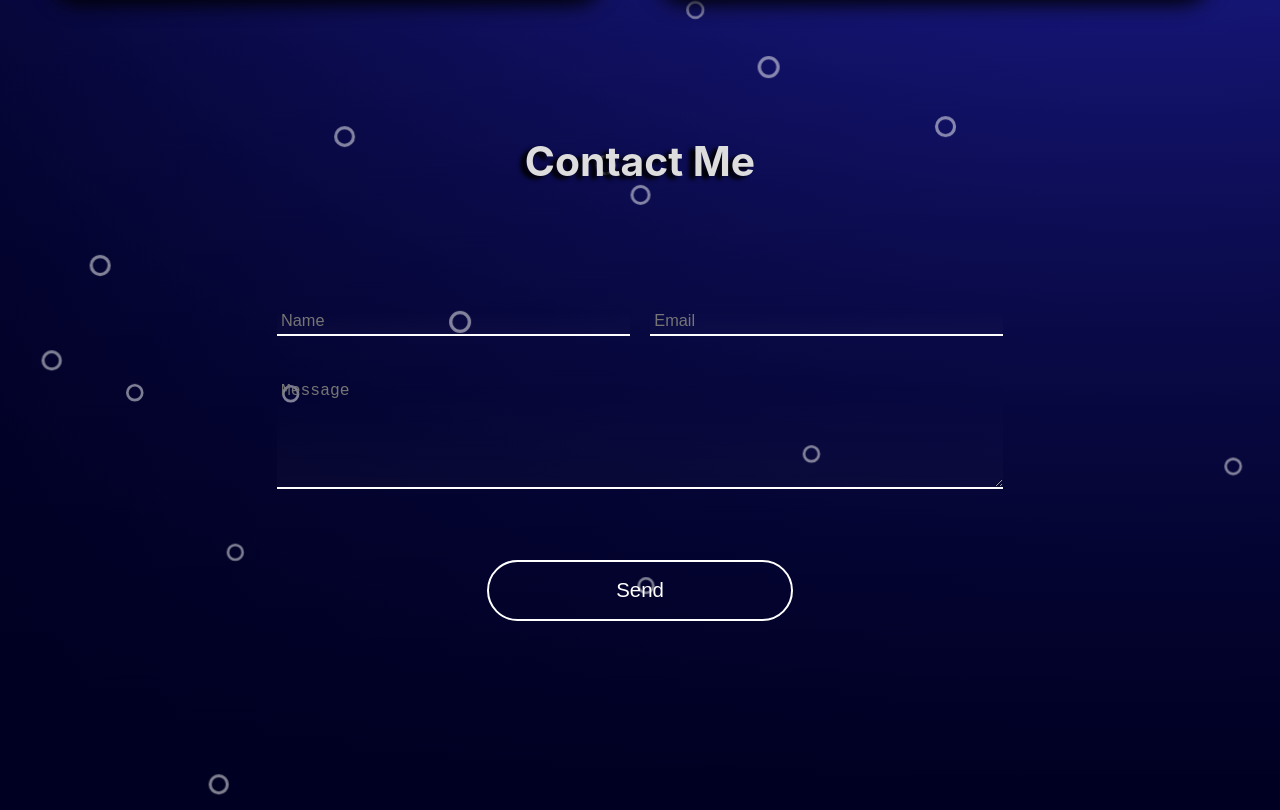
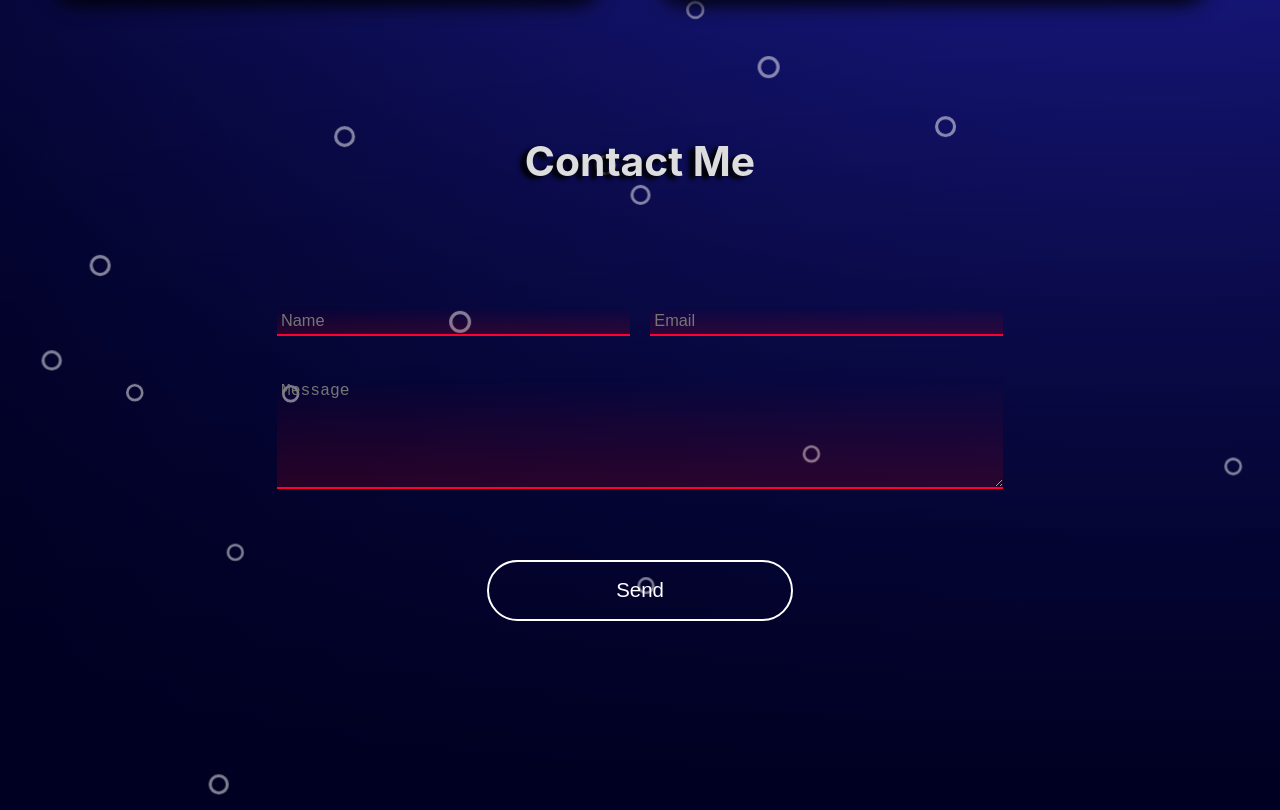
Before and after one commit to Faboid/portfolio, a React (Create React App) app: page / in a window 1280 px wide. Shown: the part 2024-2834 px from the top of the page. Built offline with nearby package versions, Linux system fonts and the light colour scheme; the HTML template or start-up script is replaced by a standard one.

Commit message:
Set up error message style.

```diff
--- a/src/components/FormInputField.css
+++ b/src/components/FormInputField.css
@@ -1,3 +1,11 @@
+
+:root {
+    --input-field-bg: linear-gradient(to bottom, transparent, #FFFFFF06);
+    --input-field-invalid-bg: linear-gradient(to bottom, transparent, #FF000026);
+    --input-field-text-color: white;
+    --input-error-text-color: #FF0033;
+}
+
 .input-container {
     position: relative;
     display: flex;
@@ -5,17 +13,27 @@
     align-items: center;
     border-bottom: 2px solid white;
     width: 100%;
+    transition: border-bottom 500ms;
 }
 
 .input-field {
     outline: none;
     padding: 0.2rem;
     width: 100%;
-    background: linear-gradient(to bottom, transparent, #FFFFFF06);
+    background: var(--input-field-bg);
+    transition: background 500ms;
     border: none;
     border-color: transparents;
-    color: white;
+    color: var(--input-field-text-color);
     font-size: 80%;
+}
+
+.input-container:has(.input-field:invalid) {
+    border-bottom: 2px solid var(--input-error-text-color);
+}
+
+.input-field:invalid {
+    background: var(--input-field-invalid-bg);
 }
 
 textarea.input-field {
@@ -41,3 +59,25 @@ textarea.input-field {
     top: -1rem;
     opacity: 1;
 }
+
+.input-error {
+    position: absolute;
+    left: 0;
+    bottom: -1.2rem;
+    padding: 0.2rem;
+    font-size: 70%;
+    font-weight: bold;
+    color: var(--input-error-text-color);
+    animation: show-error 500ms forwards;
+}
+
+@keyframes show-error {
+    from {
+        transform: rotateX(-90deg);
+        bottom: -0.7rem;
+    }
+    to {
+        transform: rotateX(0deg);
+        bottom: -1.2rem;
+    }
+}
```
